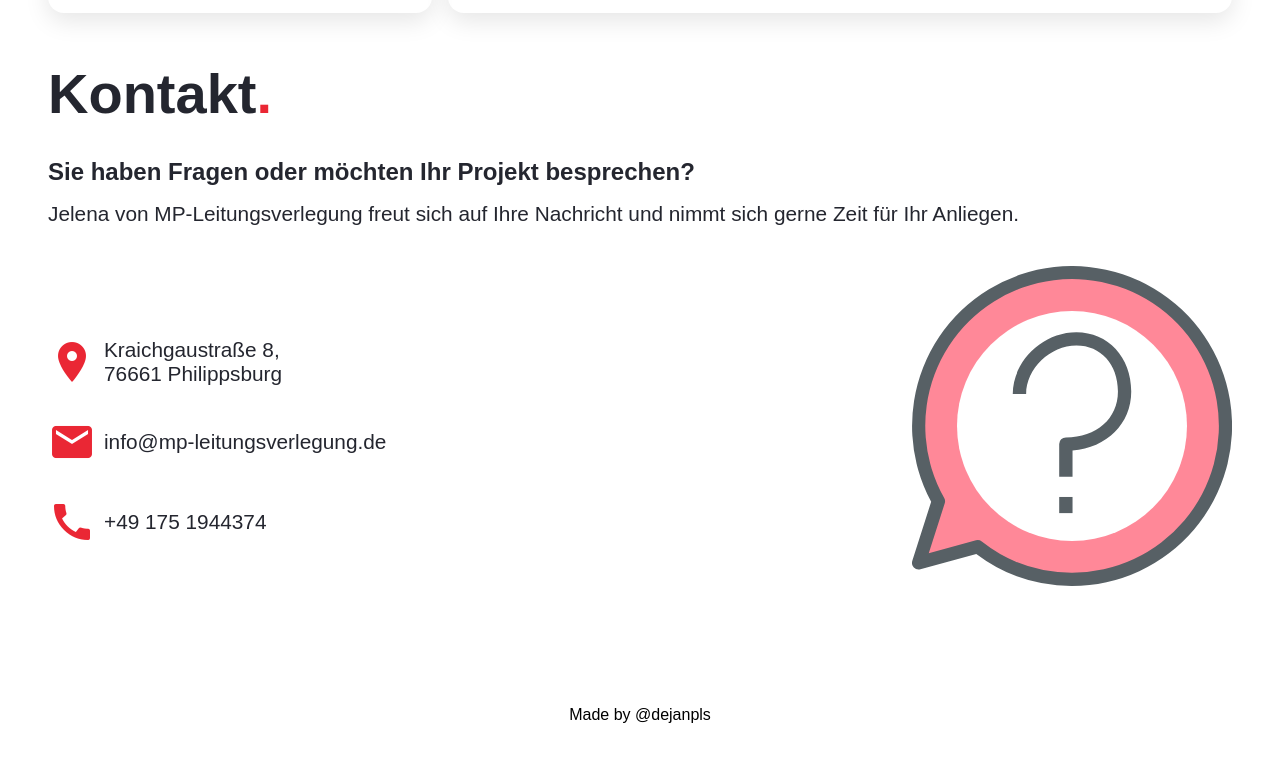
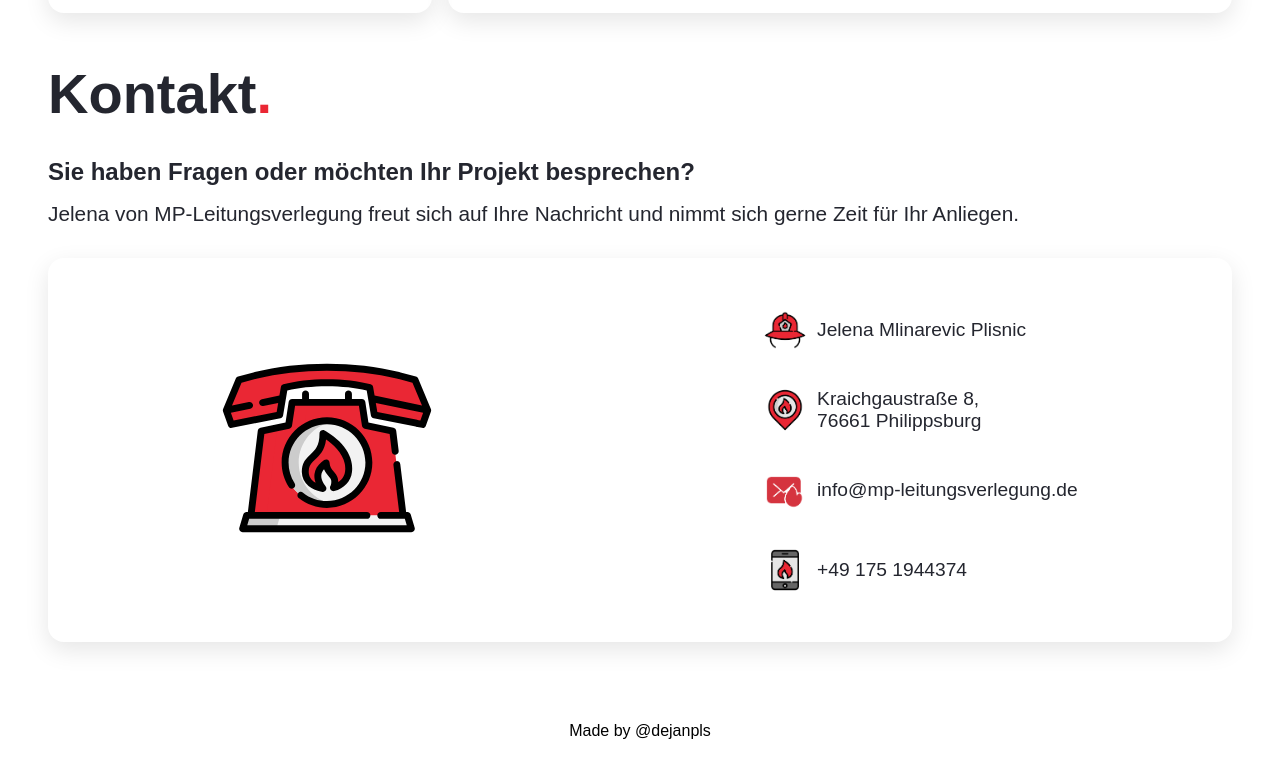
Before and after one commit to dejanpls/mp-leitungsverlegung.de, a website built with webpack: page src/template.html in a window 1280 px wide. Shown: the part 2332-3104 px from the top of the page. Built offline with nearby package versions, Linux system fonts and the light colour scheme; a web font is replaced by a local one.

Commit message:
style: position and style contact card

```diff
--- a/src/styles/kontakt.css
+++ b/src/styles/kontakt.css
@@ -26,52 +26,45 @@ p.kontakt-info {
 }
 
 div.kontakt-container {
+  margin-top: 2rem;
+  border-radius: 1rem;
+  box-shadow: 0 8px 24px rgba(0, 0, 0, 0.1);
+  padding: 3rem 1rem;
+
   height: 100%;
   display: flex;
-  justify-content: space-between;
+  justify-content: space-around;
   align-items: center;
   flex-wrap: wrap;
-}
-
-div.info-container {
-  display: flex;
-  justify-content: space-around;
   gap: 2rem;
 }
 
-div.kontakt-links {
+div.kontakt-rechts {
   display: flex;
   flex-direction: column;
   gap: 2rem;
-  margin-top: 2rem;
 }
 
-div.kontakt-links div {
+div.kontakt-rechts div {
   display: flex;
   align-items: center;
   gap: 0.5rem;
   font-size: 1.3rem;
 }
 
-div.kontakt-links .material-icons {
-  font-size: 3rem;
-  color: rgb(234, 39, 52);
+div.kontakt-rechts div p {
+  font-size: 1.2rem;
 }
 
-div.kontakt-rechts {
-  flex: 1 1 0;
-  height: 400px;
-  display: flex;
-  justify-content: flex-end;
-  align-items: center;
+.contact-icon {
+  width: 3rem;
 }
 
-div.kontakt-rechts > img {
-  width: 320px;
-}
-
-@media (max-width: 768px) {
-  div.kontakt-rechts {
+@media (max-width: 575px) {
+  div.kontakt-links {
+    width: 100%;
+    display: flex;
     justify-content: center;
+    align-items: center;
   }
 }
--- a/src/template.html
+++ b/src/template.html
@@ -157,30 +157,35 @@
             </p>
             <div class="kontakt-container">
               <div class="kontakt-links">
+                <img
+                  class="kontakt-image"
+                  src="./assets/images/contact-image.svg"
+                  alt=""
+                />
+              </div>
+                <div class="kontakt-rechts">
+                  <div>
+                    <img class="contact-icon" src="/src/assets/images/contact-icons/person.png" alt="person icon">
+                    <p>
+                      Jelena Mlinarevic Plisnic
+                    </p>
+                  </div>
                 <div>
-                  <div class="material-icons">location_on</div>
+                  <img class="contact-icon" src="/src/assets/images/contact-icons/location.png" alt="location icon">
                   <p>
                     Kraichgaustraße 8, <br />
                     76661 Philippsburg
                   </p>
                 </div>
                 <div>
-                  <div class="material-icons">mail</div>
+                   <img class="contact-icon" src="/src/assets/images/contact-icons/email.png" alt="email icon">
                   <p>info@mp-leitungsverlegung.de</p>
                 </div>
                 <div>
-                  <div class="material-icons">call</div>
+                  <img class="contact-icon" src="/src/assets/images/contact-icons/phone.png" alt="phone icon">
                   <p>+49 175 1944374</p>
                 </div>
               </div>
-              <div class="kontakt-rechts">
-                <img
-                  class="kontakt-image"
-                  src="./assets/images/info-bubble.svg"
-                  alt=""
-                />
-              </div>
-            </div>
           </section>
         </main>
       </div>
```
Also changed, not shown: src/assets/images/contact-icons/email.png (added), src/assets/images/contact-icons/location.png (added), src/assets/images/contact-icons/person.png (added), src/assets/images/contact-icons/phone.png (added), src/assets/images/contact-image.svg (added), src/assets/images/cover-by-jan-van-der-wolf-.jpg (added), src/assets/images/info-bubble.svg (deleted).
